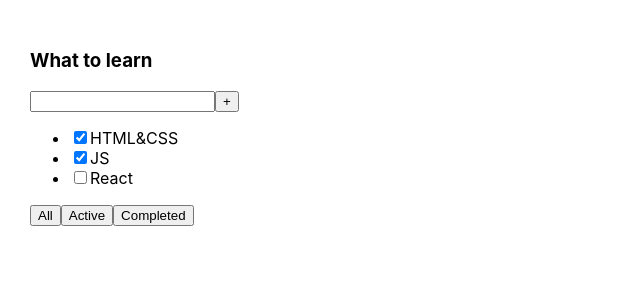
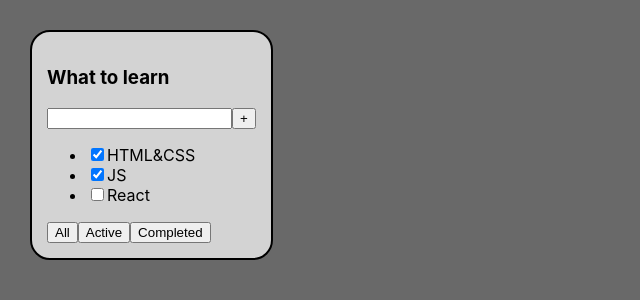
Before and after one commit to ArtyomKub/trello-system, a React (Create React App) app: page / in a window 1280 px wide. Shown: the top 300 px of the page, without its empty margins (0-640 px from the left). Built offline with nearby package versions, Linux system fonts and the light colour scheme.

Commit message:
Add a simple css-style in App.css

```diff
--- a/src/App.css
+++ b/src/App.css
@@ -1,8 +1,18 @@
 .App {
   padding: 30px;
   display: flex;
+  background-color: dimgray;
+  height: 100vh;
 }
 
 .App > div {
   margin-right: 50px;
 }
+
+.todolist {
+  border: 2px solid black;
+  background-color: lightgray;
+  border-radius: 20px;
+  padding: 15px;
+  height: max-content;
+}
--- a/src/App.tsx
+++ b/src/App.tsx
@@ -4,7 +4,7 @@ import './App.css';
 function App() {
     return (
         <div className="App">
-            <div>
+            <div className="todolist">
                 <h3>What to learn</h3>
                 <div>
                     <input/>
```
